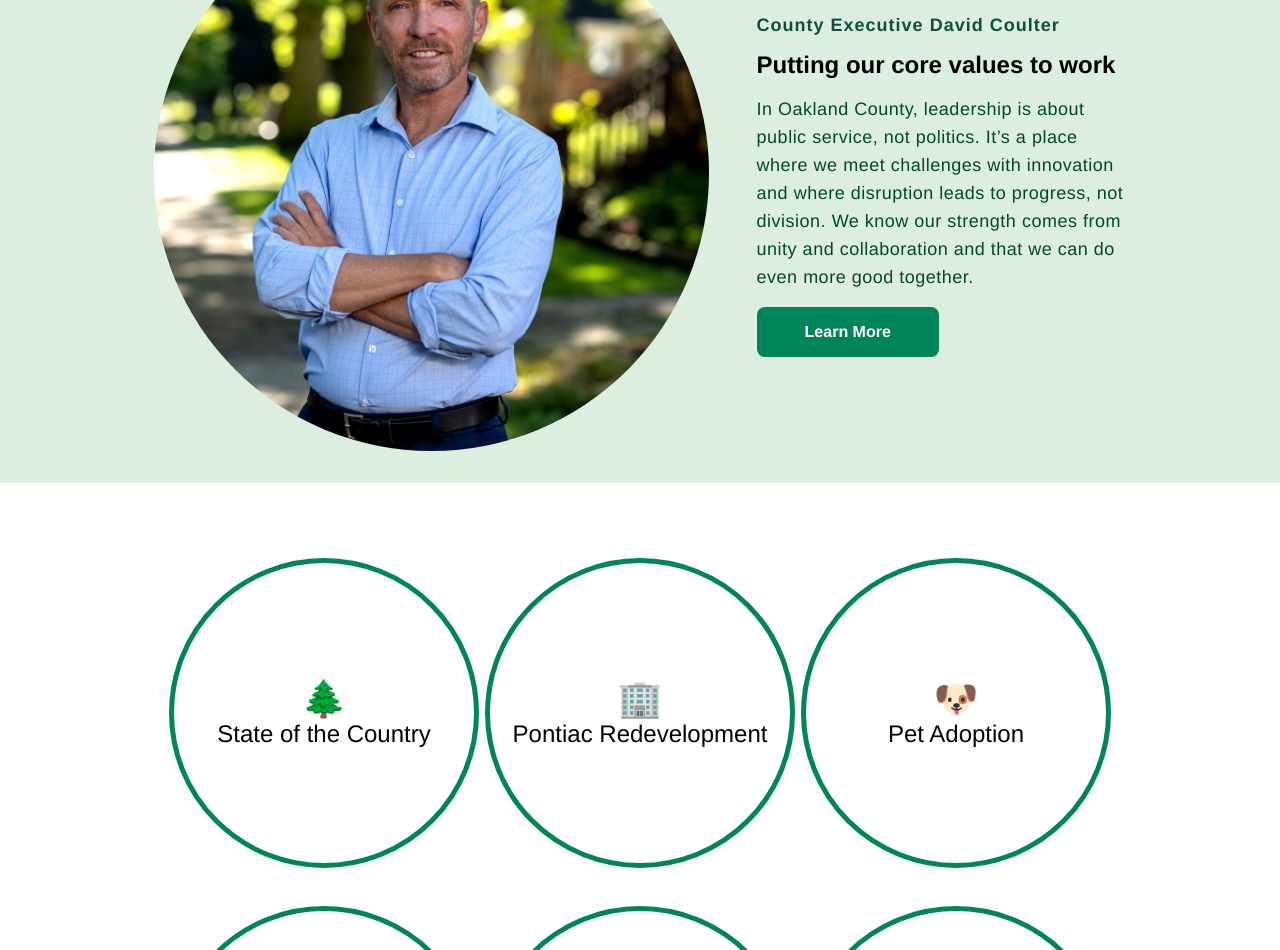
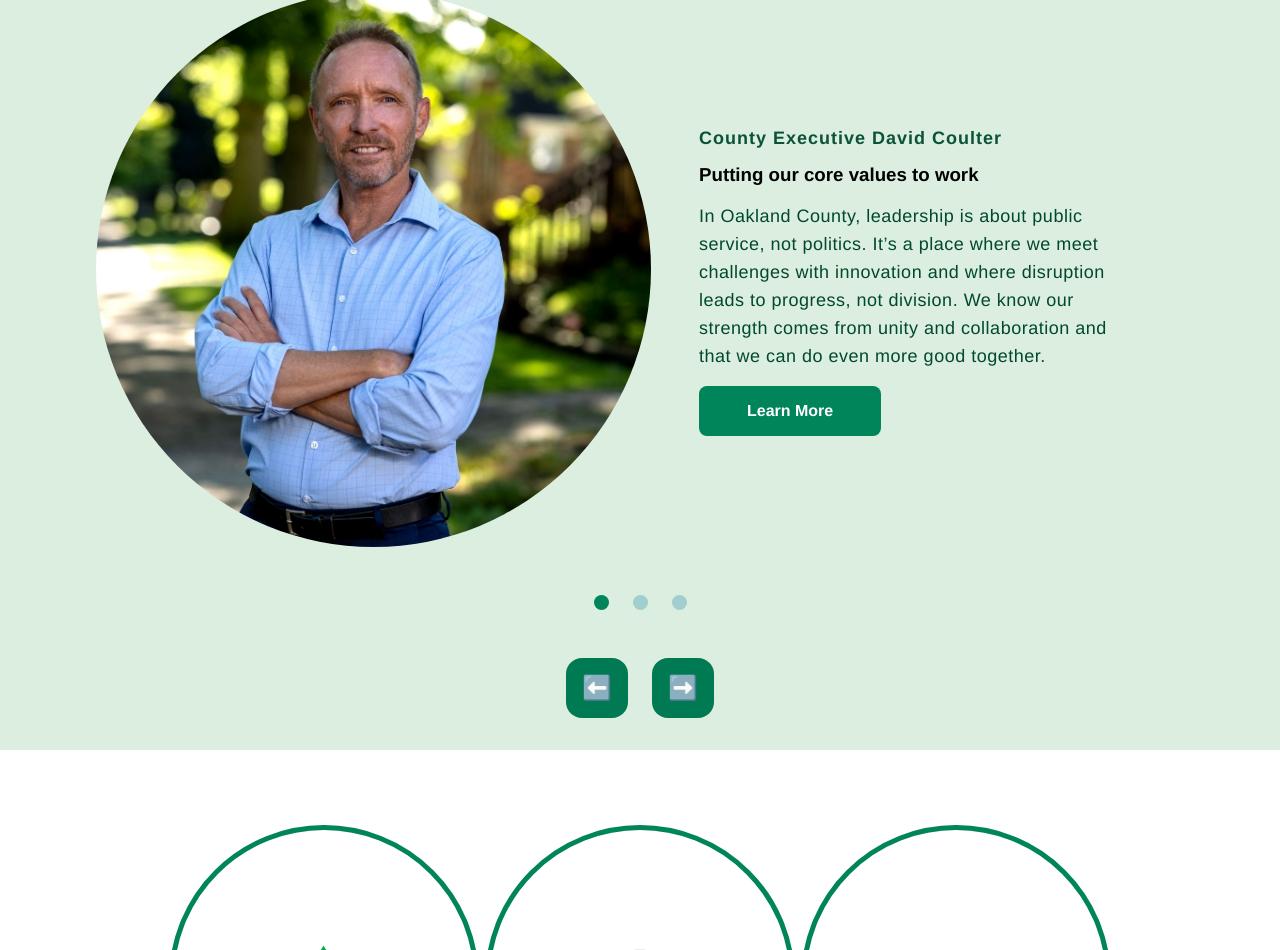
Before and after one commit to TrustierSquid/EnqbatorReactTakeHome, a React (Vite) app in the folder oakGovClone/: page / in a window 1280 px wide. Shown: the part 860-1810 px from the top of the page. Built offline with nearby package versions, Linux system fonts and the light colour scheme.

Commit message:
Added a carousel to the keyStaff component. Along with an index indicator so users can know what slide they are on.
Signed-off-by: Sam <enthunt.sh@gmail.com>

```diff
--- a/oakGovClone/src/ContentComponents/KeyStaff.jsx
+++ b/oakGovClone/src/ContentComponents/KeyStaff.jsx
@@ -1,14 +1,32 @@
+import {useState} from 'react'
+
 export default function KeyStaff() {
+  const totalSlides = 3
+
+  // Slide in view
+  const [currentIndex, setCurrentIndex] = useState(0)
+
+  //  subtracting one by one if the index is 0 makes the index -1. + totalslides makes sure currentIndex never becomes a negative
+  // % (modulo) Keeps the currentIndex in range of the totalslides
+  const previousSlide = ()=> setCurrentIndex((i)=> (i - 1 + totalSlides) % totalSlides);
+  const nextSlide = ()=> setCurrentIndex((i)=> (i + 1) % totalSlides);
+
+
   return (
     <section id="keyStaffContainer">
-      <div id="keyStaffFlexContainer">
+
+
+      {/* This class shifts the track to the left 100% per slide. Because each item is 100% width, one shift will move over to another card */}
+      <div id="carouselTrack" style={{transform: `translateX(-${currentIndex * 100}%)`}}>
+        {/* ITEM 1 */}
+        <div className="keyStaffFlexContainer keyStaffCarouselItem">
           <img
             id="davidCoulterImg"
             src="/src/assets/imgs/davidCoulter.png"
             alt="Key Staff"
           />
-
           <div id="keyStaffTextContainer">
+            <article className="keyStaffCarouselItemContent">
               <span>County Executive David Coulter</span>
               <h1>Putting our core values to work</h1>
               <p>
@@ -21,8 +39,72 @@
               <div id="keyStaffButtonContainer">
                 <button>Learn More</button>
               </div>
+            </article>
           </div>
         </div>
+
+        {/* ITEM 2 */}
+        <div className="keyStaffFlexContainer keyStaffCarouselItem">
+          <img
+            id="davidCoulterImg"
+            src="/src/assets/imgs/davidCoulter.png"
+            alt="Key Staff"
+          />
+          <div id="keyStaffTextContainer">
+            <article className="keyStaffCarouselItemContent">
+              <span>County Executive David Coulter</span>
+              <h1>Putting our core values to work</h1>
+              <p>
+                In Oakland County, leadership is about public service, not politics.
+                It’s a place where we meet challenges with innovation and where
+                disruption leads to progress, not division. We know our strength
+                comes from unity and collaboration and that we can do even more good
+                together. 1
+              </p>
+              <div id="keyStaffButtonContainer">
+                <button>Learn More</button>
+              </div>
+            </article>
+          </div>
+        </div>
+
+        {/* ITEM 3 */}
+        <div className="keyStaffFlexContainer keyStaffCarouselItem">
+          <img
+            id="davidCoulterImg"
+            src="/src/assets/imgs/davidCoulter.png"
+            alt="Key Staff"
+          />
+          <div id="keyStaffTextContainer">
+            <article className="keyStaffCarouselItemContent">
+              <span>County Executive David Coulter</span>
+              <h1>Putting our core values to work</h1>
+              <p>
+                In Oakland County, leadership is about public service, not politics.
+                It’s a place where we meet challenges with innovation and where
+                disruption leads to progress, not division. We know our strength
+                comes from unity and collaboration and that we can do even more good
+                together. 2
+              </p>
+              <div id="keyStaffButtonContainer">
+                <button>Learn More</button>
+              </div>
+            </article>
+          </div>
+        </div>
+      </div>
+
+      {/* Visual indicator that tracks which slide you are on based on currentIndex state  */}
+      <div id='indexTracker'>
+        <span className={currentIndex === 0 ? `indexIndicator inView` : `indexIndicator`}></span>
+        <span className={currentIndex === 1 ? `indexIndicator inView` : `indexIndicator`}></span>
+        <span className={currentIndex === 2 ? `indexIndicator inView` : `indexIndicator`}></span>
+      </div>
+
+      <nav id='carouselButtonContainer'>
+        <button className='keyStaffCarouselButtons' onClick={previousSlide}>⬅️</button>
+        <button className='keyStaffCarouselButtons' onClick={nextSlide}>➡️</button>
+      </nav>
     </section>
   );
 }
--- a/oakGovClone/src/styles/contentSection.scss
+++ b/oakGovClone/src/styles/contentSection.scss
@@ -22,13 +22,24 @@
   justify-content: center;
   padding: 2rem;
   background-color: #dbeedf;
+  overflow: hidden;
 
-  #keyStaffFlexContainer {
+  #carouselTrack {
+    display: flex;
+    justify-content: start;
+    gap: 3rem;
+    padding: 3rem 0rem 0rem 3rem;
+    width: 100vw;
+    transition: 150ms;
+
+
+    .keyStaffFlexContainer {
       display: flex;
       align-items: center;
       justify-content: center;
       gap: 3rem;
-    max-width: 80%;
+      padding: 3rem;
+      min-width: 100%;
 
       #davidCoulterImg {
         max-width: 80%;
@@ -39,6 +50,8 @@
       }
 
       #keyStaffTextContainer {
+
+        .keyStaffCarouselItemContent {
           display: flex;
           flex-direction: column;
           align-items: start;
@@ -59,6 +72,7 @@
             line-height: 1.75rem;
             letter-spacing: 0.5px;
             color: #00492b;
+            width: 80%;
           }
 
           #keyStaffButtonContainer {
@@ -77,7 +91,51 @@
             }
           }
         }
+
       }
+    }
+  }
+
+  #indexTracker {
+    display: flex;
+    gap: 1.5rem;
+    margin-bottom: 3rem;
+
+    .indexIndicator {
+      display: block;
+      background-color: rgb(161, 206, 206);
+      border-radius: 50%;
+      height: 15px;
+      width: 15px;
+    }
+
+    // Changes the indicator color if the index of the card is in view
+    .inView {
+      background-color: #008459;
+    }
+  }
+
+  #carouselButtonContainer {
+    display: flex;
+    gap: 1.5rem;
+
+    .keyStaffCarouselButtons {
+      padding: 1rem;
+      font-size: 1.5rem;
+      color: white;
+      background-color: #007a52;
+      border: none;
+      border-radius: 1rem;
+      cursor: pointer;
+      transition: 150ms;
+
+      &:hover {
+        background-color: #004926;
+      }
+    }
+  }
+
+
 }
 
 /*
```
Lines whose indentation alone changed are shown as unchanged.
